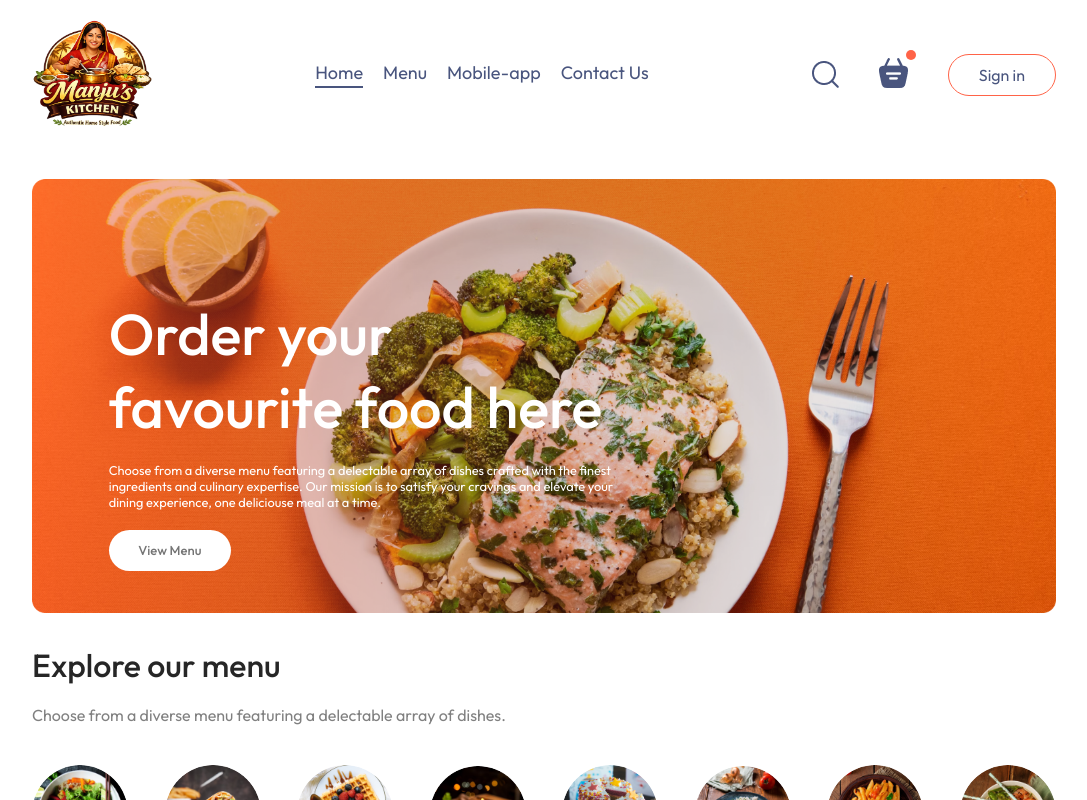
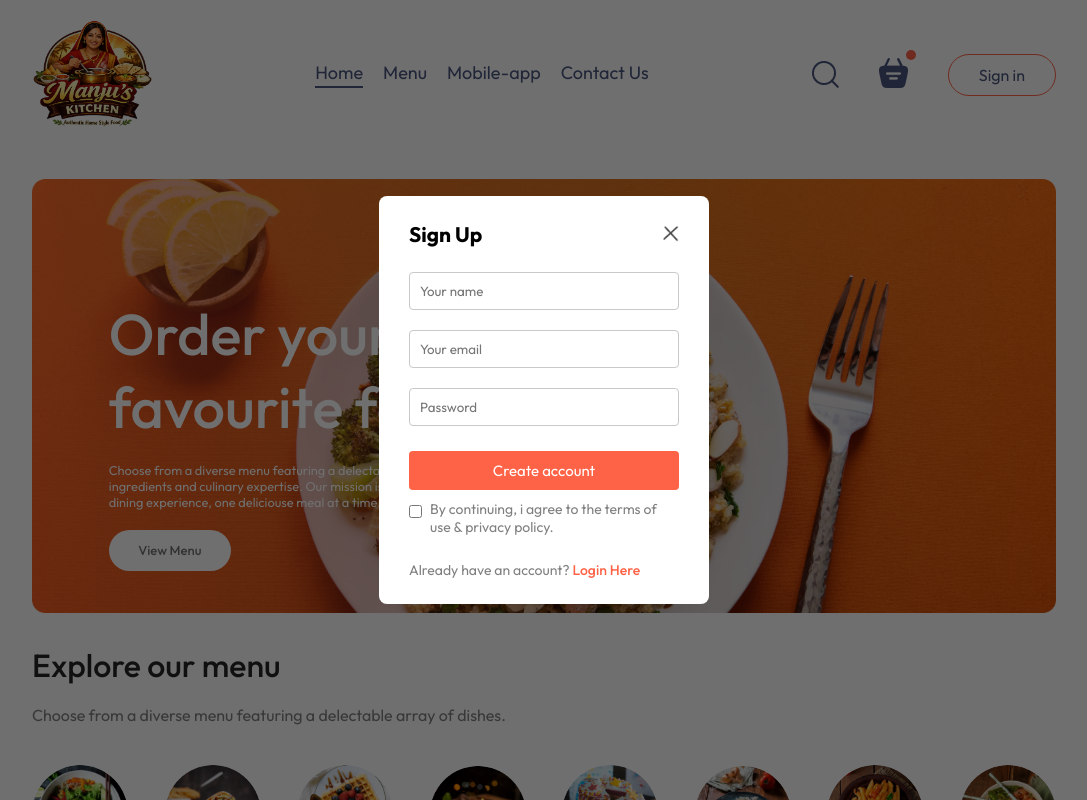
Before and after one commit to bharatjoshi3010/Food-Ordering-Website, a React (Vite) app: page / in a window 1280 px wide. Both pictures are taken after a click on the button "Sign in". Shown: the top 800 px of the page, without its empty margins (96-1183 px from the left). Built offline with nearby package versions, Linux system fonts and the light colour scheme.

Commit message:
created the login popup

```diff
--- a/src/App.jsx
+++ b/src/App.jsx
@@ -1,18 +1,23 @@
 // npm install
 // nom i react-router-dom
-import React from 'react'
+import React, { useState } from 'react'
 import Navbar from './components/Navbar/Navbar'
 import { Route, Routes } from 'react-router-dom'
 import Home from './pages/Home/Home'
 import PlaceOrder from './pages/PlaceOrder/PlaceOrder'
 import Cart from './pages/Cart/Cart'
 import Footer from './components/Footer/Footer'
+import LoginPopup from './components/LoginPopup/LoginPopup'
 
 const App = () => {
+
+  const [showLogin, setShowLogin] = useState(false)
+
   return (
     <>
+    {showLogin?<LoginPopup setShowLogin={setShowLogin} />:<></>}
     <div className='app'>
-      <Navbar />
+      <Navbar setShowLogin={setShowLogin} />
       <Routes>
         < Route path='/' element={<Home/>} />
         < Route path='/cart' element={<Cart/>} />
--- /dev/null
+++ b/src/components/LoginPopup/LoginPopup.css
@@ -0,0 +1,65 @@
+.login-popup{
+    position: absolute;
+    z-index: 1;
+    width: 100%;
+    height: 100%;
+    background-color: #00000090;
+    display: grid;
+}
+.login-popup-container{
+    place-self: center;
+    width: max(23vw, 330px);
+    color: #808080;
+    background-color: white;
+    display: flex;
+    flex-direction: column;
+    gap: 25px;
+    padding: 25px 30px;
+    border-radius: 8px;
+    font-size: 14px;
+    animation: fadeIn 0.5s ;
+}
+.login-popup-title{
+    display: flex;
+    justify-content: space-between;
+    align-items: center;
+    color: black;
+}
+.login-popup-title img{
+    width: 16px;
+    cursor: pointer;
+}
+.login-popup-inputs{
+    display: flex;
+    flex-direction: column;
+    gap: 20px;
+}
+.login-popup-inputs input{
+    outline: none;
+    border: 1px solid #c9c9c9;
+    padding: 10px;
+    border-radius: 4px;
+}
+.login-popup-container button{
+    border: none;
+    padding: 10px;
+    border-radius: 4px;
+    color: white;
+    background-color: tomato;
+    font-size: 15px;
+    cursor: pointer;
+}
+.login-popup-condition{
+    display: flex;
+    align-items: start;
+    gap: 8px;
+    margin-top: -15px;
+}
+.login-popup-condition input{
+    margin-top: 5px;
+}
+.login-popup p span{
+    color: tomato;
+    font-weight: 500;
+    cursor: pointer;
+}
--- /dev/null
+++ b/src/components/LoginPopup/LoginPopup.jsx
@@ -0,0 +1,38 @@
+import React, { useState } from 'react'
+import './LoginPopup.css'
+import { assets } from '../../assets/assets'
+
+
+const LoginPopup = ({setShowLogin}) => {
+    const [currState, setCurrState] = useState("Sign Up")
+  return (
+    <div className='login-popup'>
+      <form className="login-popup-container">
+        <div className="login-popup-title">
+            <h2>{currState}</h2>
+            <img onClick={()=>setShowLogin(false)} src={assets.cross_icon} alt="" />
+        </div>
+        <div className="login-popup-inputs">
+            {currState==="Login"?<></>:<input type="text" placeholder='Your name' required/>}
+            {/* if we are in login page then this 'Your name' field will not show here */}
+            <input type="text" placeholder='Your email' required/>
+            <input type="text" placeholder='Password' required/>
+        </div>
+        <button>{currState==="Sign Up"?"Create account":"Login"}</button>
+        <div className="login-popup-condition">
+            <input type="checkbox" required/>
+            <p>By continuing, i agree to the terms of use & privacy policy.</p>
+        </div>
+        {
+            currState==="Login"
+            ?<p>Create a new account? <span onClick={() => setCurrState("Sign Up")}>Click Here</span></p>
+            :<p>Already have an account? <span onClick={() => setCurrState("Login")}>Login Here</span></p>
+        }
+
+
+      </form>
+    </div>
+  )
+}
+
+export default LoginPopup
--- a/src/components/Navbar/Navbar.jsx
+++ b/src/components/Navbar/Navbar.jsx
@@ -3,7 +3,7 @@
 import { assets } from '../../assets/assets'
 import { Link } from 'react-router-dom';
 
-const Navbar = () => {
+const Navbar = ({setShowLogin}) => {
 
     const [menu, setMenu] = useState("home");
 
@@ -24,7 +24,7 @@
             <img src={assets.basket_icon} alt="" />
             <div className='dot'></div>
         </div>
-        <button>Sign in</button>
+        <button onClick={()=>setShowLogin(true)}>Sign in</button>
       </div>
     </div>
   )
```
